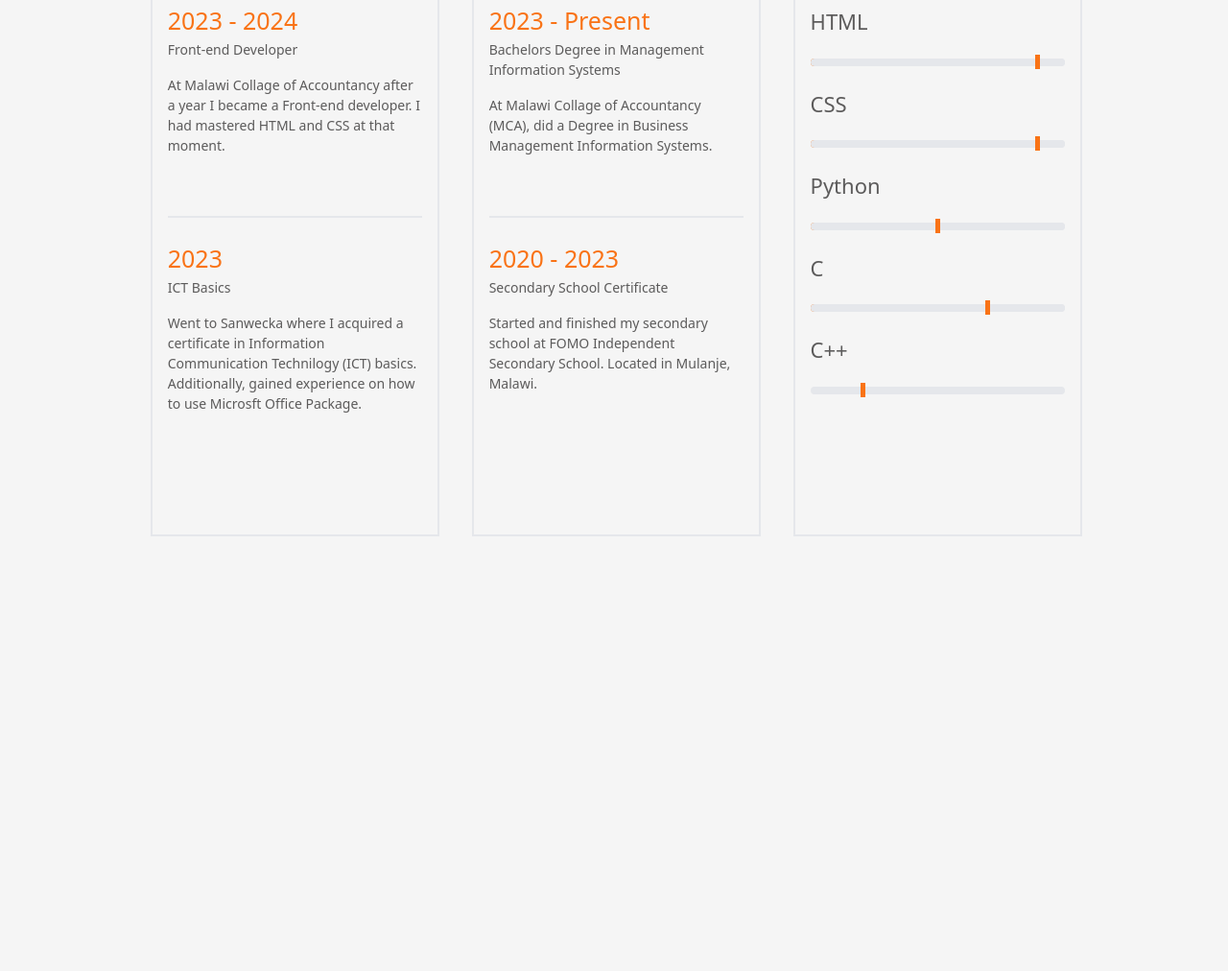
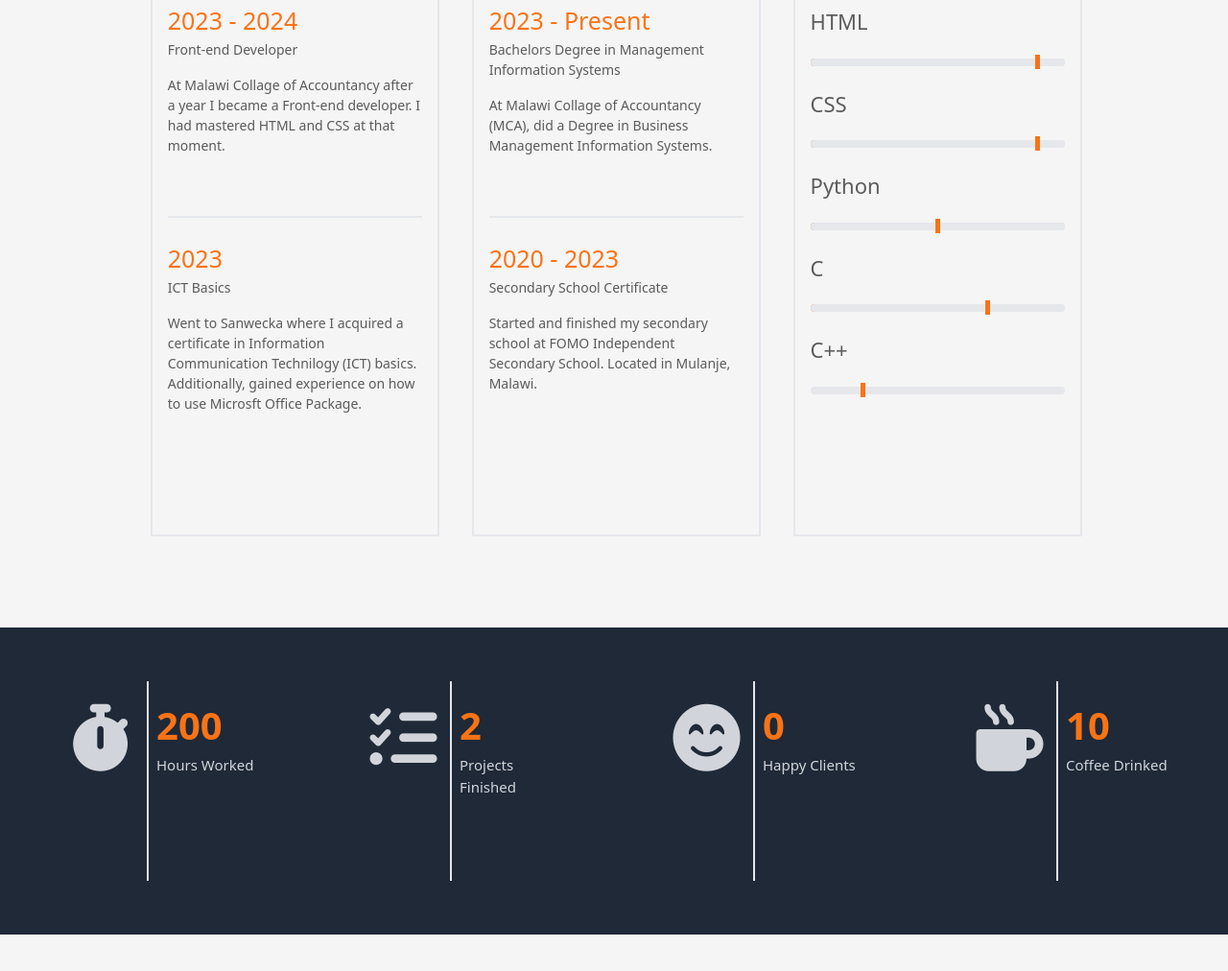
Before and after one commit to Jabulani769/My-Portfolio, a website: page index.html in a window 1280 px wide. Shown: the part 1554-2566 px from the top of the page at 96% size. Before the commit the page ends 2144 px from the top, so only its background shows below. Drawn offline with Linux system fonts and the light colour scheme.

Commit message:
added the summary bar

```diff
--- a/index.html
+++ b/index.html
@@ -5,6 +5,8 @@
     <meta name="viewport" content="width=device-width, initial-scale=1.0">
     <title> Jabulani's Portfolio</title>
     <link href="dist/styles.css" rel="stylesheet">
+    <link rel="stylesheet" href="https://cdnjs.cloudflare.com/ajax/libs/font-awesome/6.4.0/css/all.min.css">
+
 </head>
 <body class="bg-[#f5f5f5]">
     <header id="header1">
@@ -67,10 +69,6 @@
                     <p class="text-[#353434cb] text-[14px] pt-3"><b>Address :</b>Naperi, Blantyre, Malawi.</p>
 
                     <!-- social media icons in the persona; info div -->
-                    <!-- Add this to your <head> section -->
-                    <link rel="stylesheet" href="https://cdnjs.cloudflare.com/ajax/libs/font-awesome/6.4.0/css/all.min.css">
-
-                    <!-- Replace your social icons placeholder with this -->
                     <div id="social-icons" class="flex mt-6 gap-8">
                         <a href="https://www.linkedin.com/in/jabulani-kapherachoka-845636333?utm_source=share&utm_campaign=share_via&utm_content=profile&utm_medium=android_app" class="text-gray-700 hover:text-orange-500 transition-colors ">
                             <i class="fab fa-linkedin fa-2x"></i>
@@ -159,6 +157,51 @@
                     </div>
                 </div>
         </section>
+
+        <!-- summary bar of the activities and projects -->
+        <section id="summary-bar" class="h-[40vh] w-full bg-gray-800 my-16 flex gap-4 p-4">
+            <!-- the sub container of the summary bar that holds the icons and the text (4 divs) -->
+            <div class="w-[30%] p-10 flex">
+                <!-- div1 -->
+                <div class="w-[45%] h-full border-r-2 flex justify-center">
+                    <i class="fa-solid fa-stopwatch text-gray-300 text-[70px] pt-6"></i>
+                </div>
+                <div class="w-[55%] h-full">
+                    <h1 class="text-orange-500 pl-2 pt-4 font-bold text-[40px]">200</h1>
+                    <p class="text-gray-300 text-[15px] pl-2">Hours Worked</p>
+                </div>
+            </div>
+            <!-- div2 -->
+            <div class="w-[30%] p-10 flex">
+                <div class="w-[45%] h-full border-r-2 flex justify-center">
+                    <i class="fa-solid fa-list-check text-gray-300 text-[70px] pt-6"></i>
+                </div>
+                <div class="w-[55%] h-full">
+                    <h1 class="text-orange-500 pl-2 pt-4 font-bold text-[40px]">2</h1>
+                    <p class="text-gray-300 text-[15px] pl-2">Projects Finished</p>
+                </div>
+            </div>
+            <!-- div3 -->
+            <div class="w-[30%] p-10 flex">
+                <div class="w-[45%] h-full border-r-2 flex justify-center">
+                    <i class="fa-solid fa-face-smile-beam text-gray-300 text-[70px] pt-6"></i>
+                </div>
+                <div class="w-[55%] h-full">
+                    <h1 class="text-orange-500 pl-2 pt-4 font-bold text-[40px]">0</h1>
+                    <p class="text-gray-300 text-[15px] pl-2">Happy Clients</p>
+                </div>
+            </div>
+            <!-- div4 -->
+            <div class="w-[30%] p-10 flex">
+                <div class="w-[45%] h-full flex border-r-2 justify-center">
+                    <i class="fa-solid fa-mug-hot text-gray-300 text-[70px] pt-6"></i>
+                </div>
+                <div class="w-[55%] h-full">
+                    <h1 class="text-orange-500 pl-2 pt-4 font-bold text-[40px]">10</h1>
+                    <p class="text-gray-300 text-[15px] pl-2">Coffee Drinked</p>
+                </div>
+            </div>
+        </section>
     </main>
 </body>
 </html>
```
Also changed, not shown: dist/styles.css.
